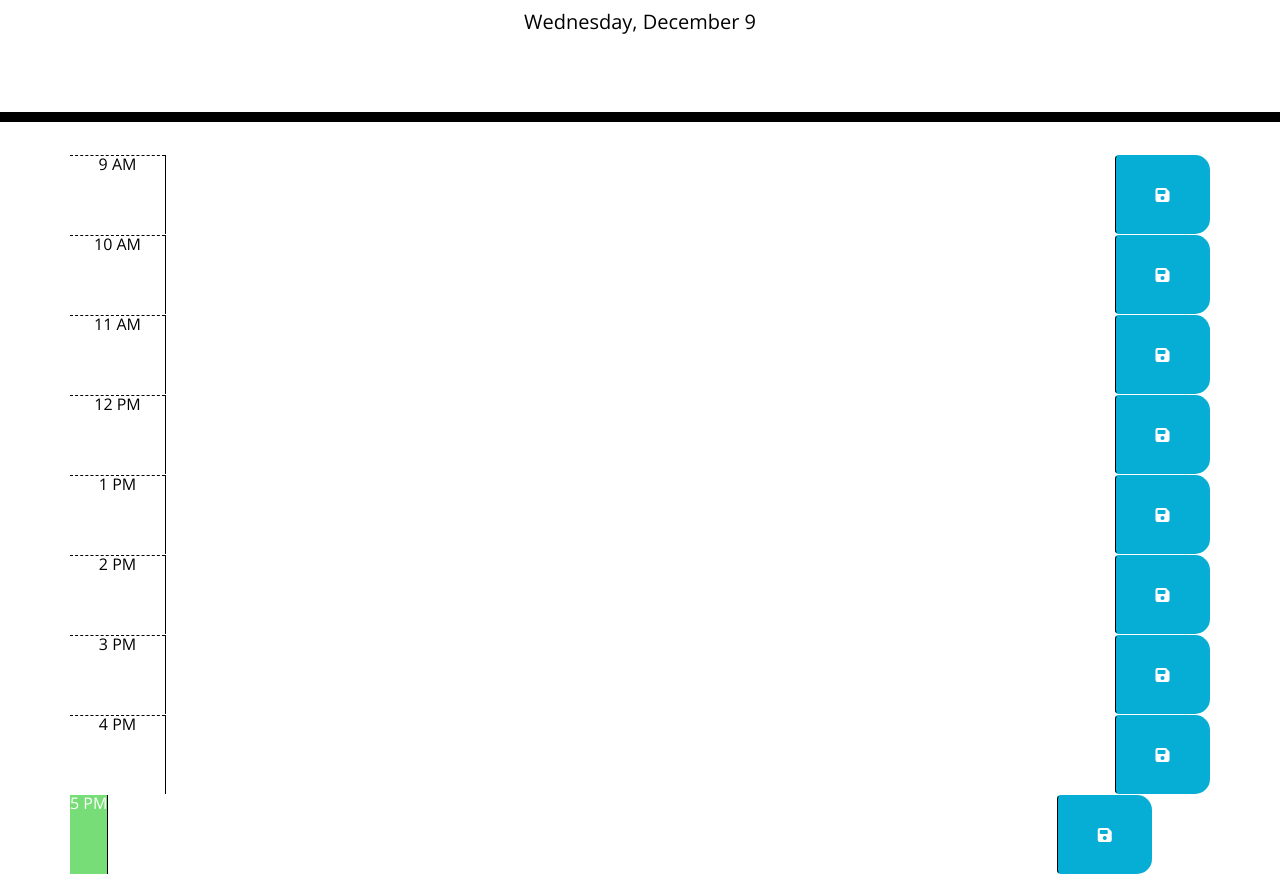
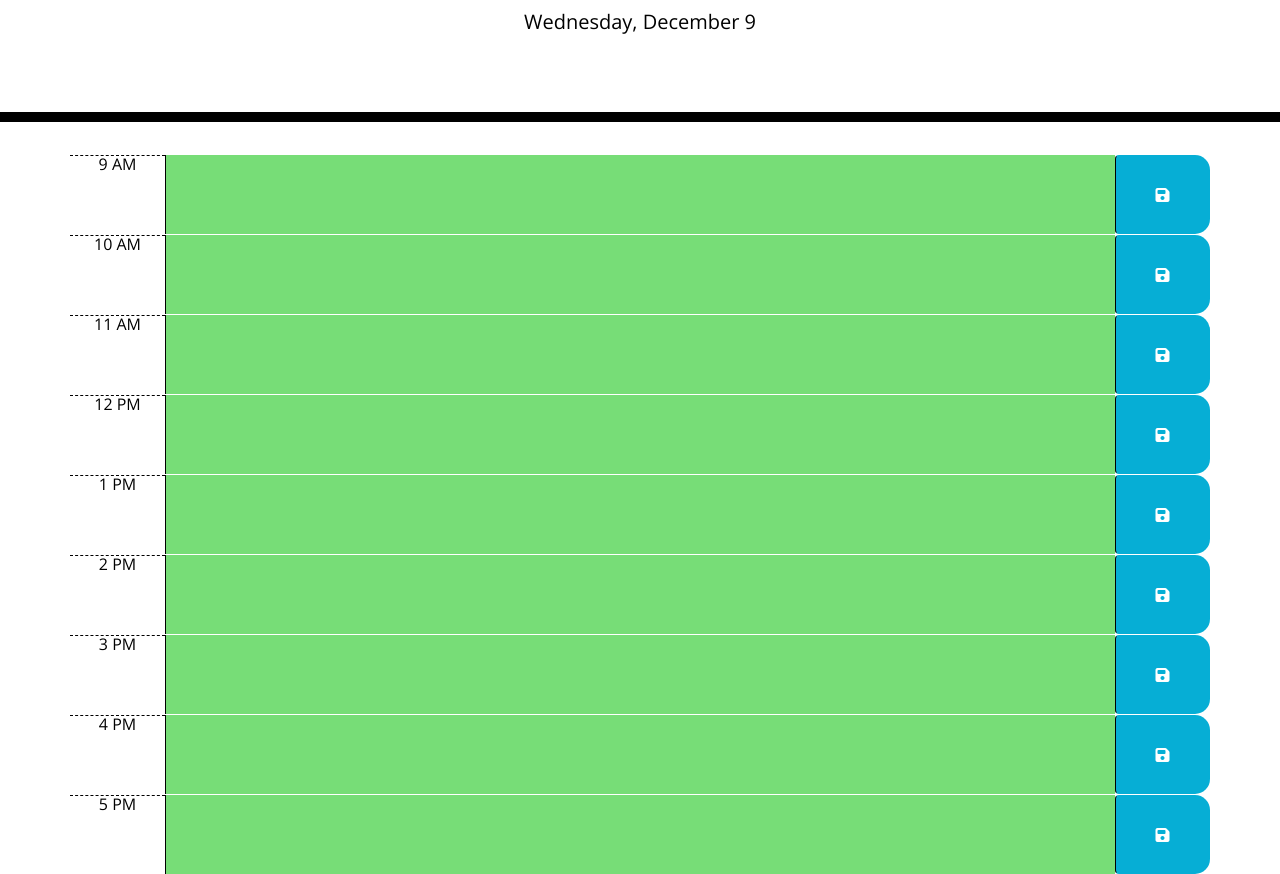
Before and after one commit to Joelstraley/Work-Day-Scheduler, a plain HTML site: page index.html in a window 1280 px wide. Shown: the part 182-1056 px from the top of the page. Drawn offline with nearby package versions, Linux system fonts and the light colour scheme.

Commit message:
updating Past, Present, Future color feature

```diff
--- a/index.html
+++ b/index.html
@@ -40,31 +40,21 @@
 
 $(document).ready(function() {
 
-
 var container = $(".container");
 var hour = $(".hour");
 var now = dayjs();
 var rows = 9
 var columns = 3
+var dataHour = 9
 
 $("#currentDay").text(now.format('dddd, MMMM D'));
-
-// take container, add a for loop to get 10 new rows as children assigning with IDs 1-8;
-/*
-var createRows = $()
-
-
-var newDiv = $('<div>My new div</div>');  //create Div Element w/ jquery
-$( "#someOtherElement" ).append(newDiv) */
-
-var dataHour = 9
 
 for(i=0; i < rows; i++){
   var newRow = $('<div class="row time-block">')
   container.append(newRow)
   for(j=0; j < columns; j++){
     if(j === 0){
-      var newColumn0 = $('<div id={dataHour} class="hour col-1">')
+      var newColumn0 = $('<div id=${dataHour} class="hour col-1">')
       if(dataHour > 12){
       }
       newColumn0.text(now.hour(dataHour).format('h A'))
@@ -80,64 +70,9 @@ for(i=0; i < rows; i++){
   }
 }
 
-/* var Row= $('<div>')
-  createRow.addClass("row time-block").attr("id", "row0");
-
-container.append(createRow);
-
-hourCol.text(now.hour(9).format('h A'));
-
- */
-
-
-
-
-
-
-/* var hourCol = $("<div>");
-  hourCol.addClass("col-lg-1 hour");
-  $("#row0").append(hourCol);
-
-  var timeBlockCol = $("<textarea>");
-    timeBlockCol.addClass("col-lg-10 description");
-    $("#row0").append(timeBlockCol);
-
-  var saveCol = $("<button>");
-    saveCol.addClass("col-lg-1 saveBtn btn fas fa-save");
-    $("#row0").append(saveCol);
-
-
- hourCol.text(now.hour(9).format('h A'));
-
-
- var createRow1= $('<div>')
-  createRow.addClass("row").attr("id", "row1");
-
-container.append(createRow);
-
-var hourCol = $("<div>");
-  hourCol.addClass("col-lg-1 hour");
-  $("#row1").append(hourCol);
-
-  var timeBlockCol = $("<div>");
-    timeBlockCol.addClass("col-lg-10 timeblock");
-    $("#row1").append(timeBlockCol);
-
-  var saveCol = $("<div>");
-    saveCol.addClass("col-lg-1 saveBtn");
-    $("#row1").append(saveCol);
-
- hourCol.text(now.hour(12).format('h A'));
-
-
- var rowCols = ["row1", "row2", "row3"];
-  rowCols.forEach(function(entry) {
-    console.log(entry);
-}) */
-
 var hourBlock = $(".hour")
 
-function pastpresentfuture() {
+/* function pastpresentfuture() {
   if(parseInt(hour.text()) > parseInt(now.format('h'))){
     newColumn0.attr("class","past");
     console.log();
@@ -148,6 +83,25 @@ function pastpresentfuture() {
   }
 }
 
+pastpresentfuture();  */
+function pastpresentfuture() {
+var blockHour = parseInt($(this).attr("dataHour"))
+console.log(now)
+$(".description").each(function(){
+  if(blockHour < now){
+    $(this).addClass("past")
+  }else if(blockHour == now){
+    $(this).removeClass("past")
+    $(this).addClass("present")
+  }else {
+    $(this).removeClass("past")
+    $(this).removeClass("present")
+    $(this).addClass("future")
+  }
+})
+}
+
+
 pastpresentfuture();
 
 
@@ -155,23 +109,9 @@ pastpresentfuture();
 
 
 
+/*
+- color-code for Past, Present, Future
 
-/*
--build out time-block HTML
-      -bootstrap container (col 2 col-8 col-2)
-            ROW with classes:
-             .hour .timeblock .saveBtn
-
-
-
-
-      - font awesome SAVE button)
-      - loop through to create 9am - 5pm
-- color-code for Past, Present, Future
-          - Color function - if statement
-    - dayjs().isBefore(dayjs())
-    - dayjs().isSame(dayjs('2011-01-01'))
-    - dayjs().isAfter(dayjs())
 -Can write into each time-block
 -Save button save's what's written into local storage
 -input is still there on page refresh
```
